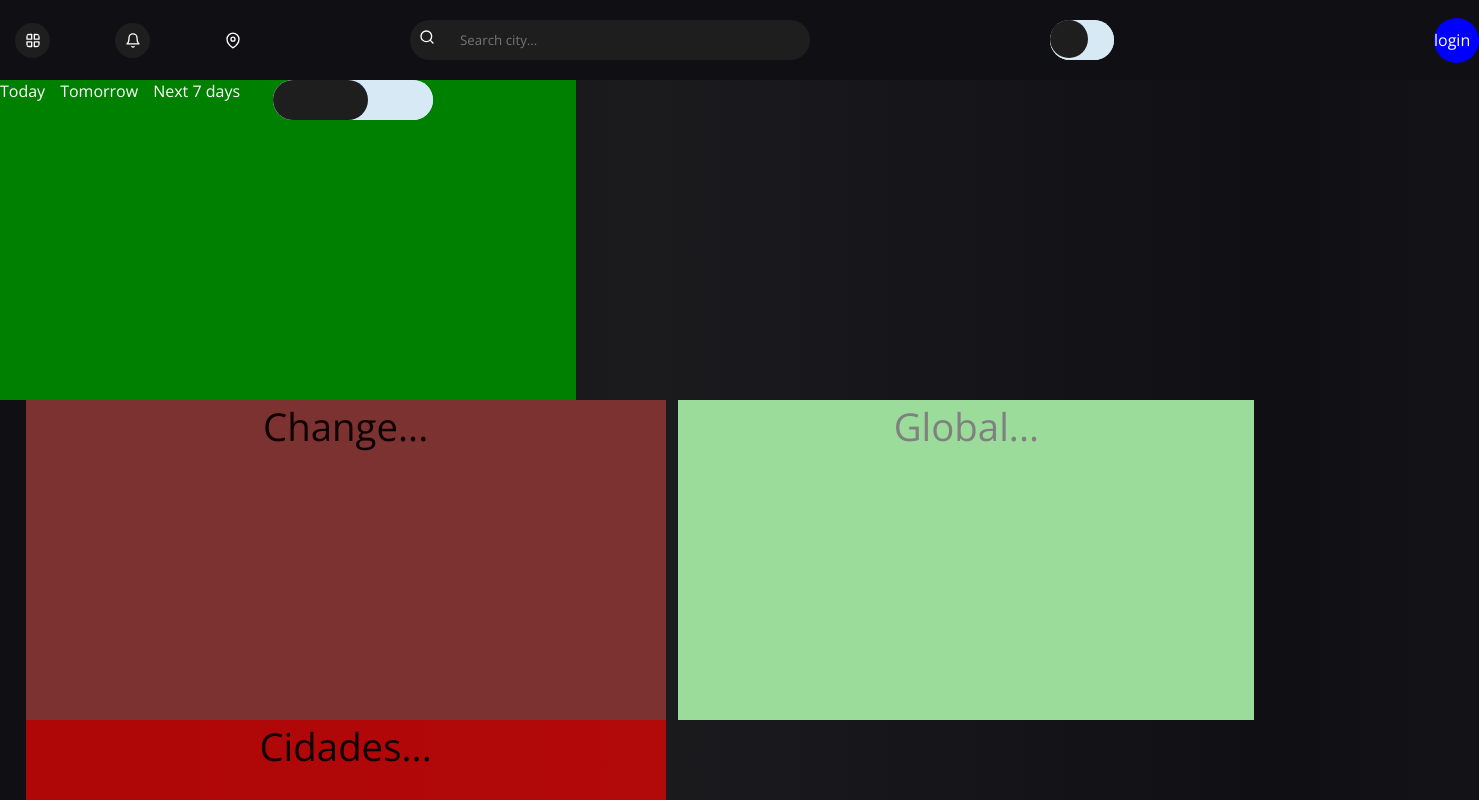
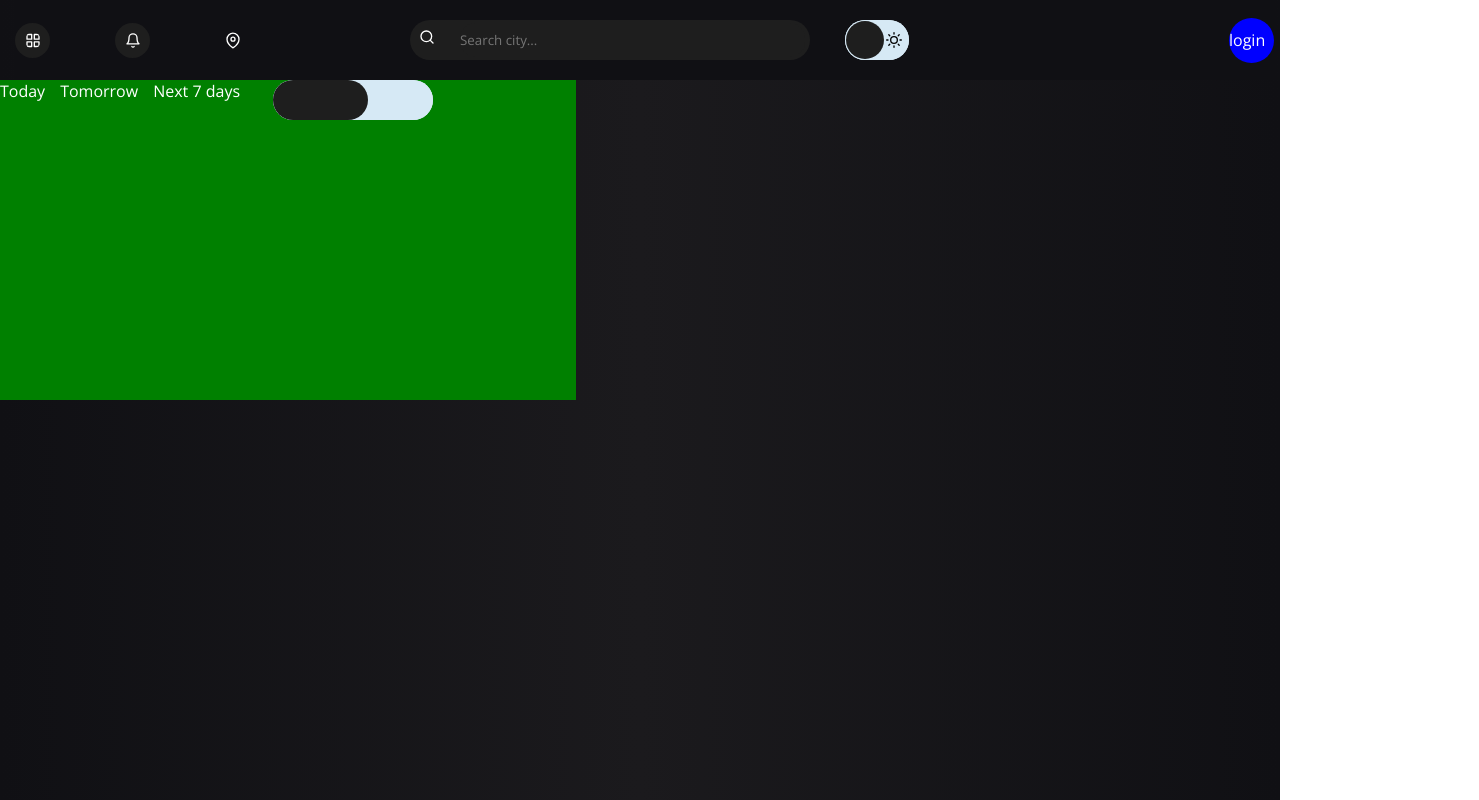
Before and after one commit to andersonDnz/Weather, a React (Vite) app: page / in a window 1280 px wide. Shown: the top 800 px of the page, 1479 px wide, since content can reach past the window. Built offline with nearby package versions, Linux system fonts and the light colour scheme.

Commit message:
Introdução de icones Svg

```diff
--- a/src/components/Header/index.jsx
+++ b/src/components/Header/index.jsx
@@ -6,6 +6,7 @@ import {
   StyledGrid,
   StyledMapPin
 } from "./styles";
+
 
 import InputSearch from "../InputSearch";
 import ToggleSwitch from "../ToggleSwitch";
--- a/src/components/Header/styles.js
+++ b/src/components/Header/styles.js
@@ -5,6 +5,7 @@ import { FiBell, FiGrid, FiMapPin } from "react-icons/fi";
 export const Navbar = styled.nav`
   color: white;
   height: 5rem;
+
   display: flex;
   align-items: center;
   background-color: #101014;
--- a/src/components/ToggleSwitch/index.jsx
+++ b/src/components/ToggleSwitch/index.jsx
@@ -4,14 +4,19 @@ import {
   Switch,
   Slider,
   Input,
-} from "./styles";
+  StyledMoon,
+  StyledSun, } from "./styles";
 
 function ToggleSwitch({ checked = false, color = "#1e1e1e" }) {
   const [toggle, setToggle] = useState(checked);
   return (
     <Switch>
-      <Input {...{ color }} type="checkbox" defaultChecked={toggle}/>
-      <Slider {...{ toggle, color }} onClick={() => setToggle(!toggle)} />
+      <Input {...{ color }} type="checkbox" defaultChecked={toggle} />
+
+      <Slider {...{ toggle, color }} onClick={() => setToggle(!toggle)}>
+        <StyledMoon/>
+        <StyledSun/>
+      </Slider>
     </Switch>
   );
 }
--- a/src/components/ToggleSwitch/styles.js
+++ b/src/components/ToggleSwitch/styles.js
@@ -1,7 +1,20 @@
 import styled from "styled-components";
 
+import { FiMoon, FiSun } from "react-icons/fi";
+
+export const StyledMoon = styled(FiMoon)`
+  color: white;
+  margin-left: 5px;
+`
+
+export const StyledSun = styled(FiSun)`
+  margin-left: 20px;
+  color: black;
+`
 
 export const Slider = styled.span`
+  display: flex;
+  align-items: center;
   position: absolute;
   cursor: pointer;
   top: 0;
@@ -15,7 +28,7 @@ export const Slider = styled.span`
   &:before {
     content: "";
     position: absolute;
-    left: 0px;
+    left: 1px;
     width: 38px;
     height: 38px;
     border-radius: 100%;
@@ -35,7 +48,7 @@ export const Switch = styled.label`
   display: inline-block;
   width: 4rem;
   height: 40px;
-  margin-left: 15rem;
+  margin-left: 35px;
   background-color: ${({ toggle, color }) => (toggle ? color : "#D6E9F5")};
   border-radius: 65px 65px;
   transition: 0.4s;
--- a/src/pages/index.jsx
+++ b/src/pages/index.jsx
@@ -1,9 +1,7 @@
 import {
   Header,
   Clima,
-  ChangeOfRain,
-  GlobalMap,
-  MaisCidades,
+
 } from "../components";
 
 import { Nav } from "./styles.js";
@@ -14,9 +12,7 @@ export function Pages() {
       <div>
         <Header />
         <Clima />
-        <ChangeOfRain />
-        <GlobalMap />
-        <MaisCidades />
+
       </div>
     </Nav>
   );
```
Also changed, not shown: src/components/Clima/index.jsx (+10 -4 lines), src/components/Clima/styles.js (+8 -7 lines).
